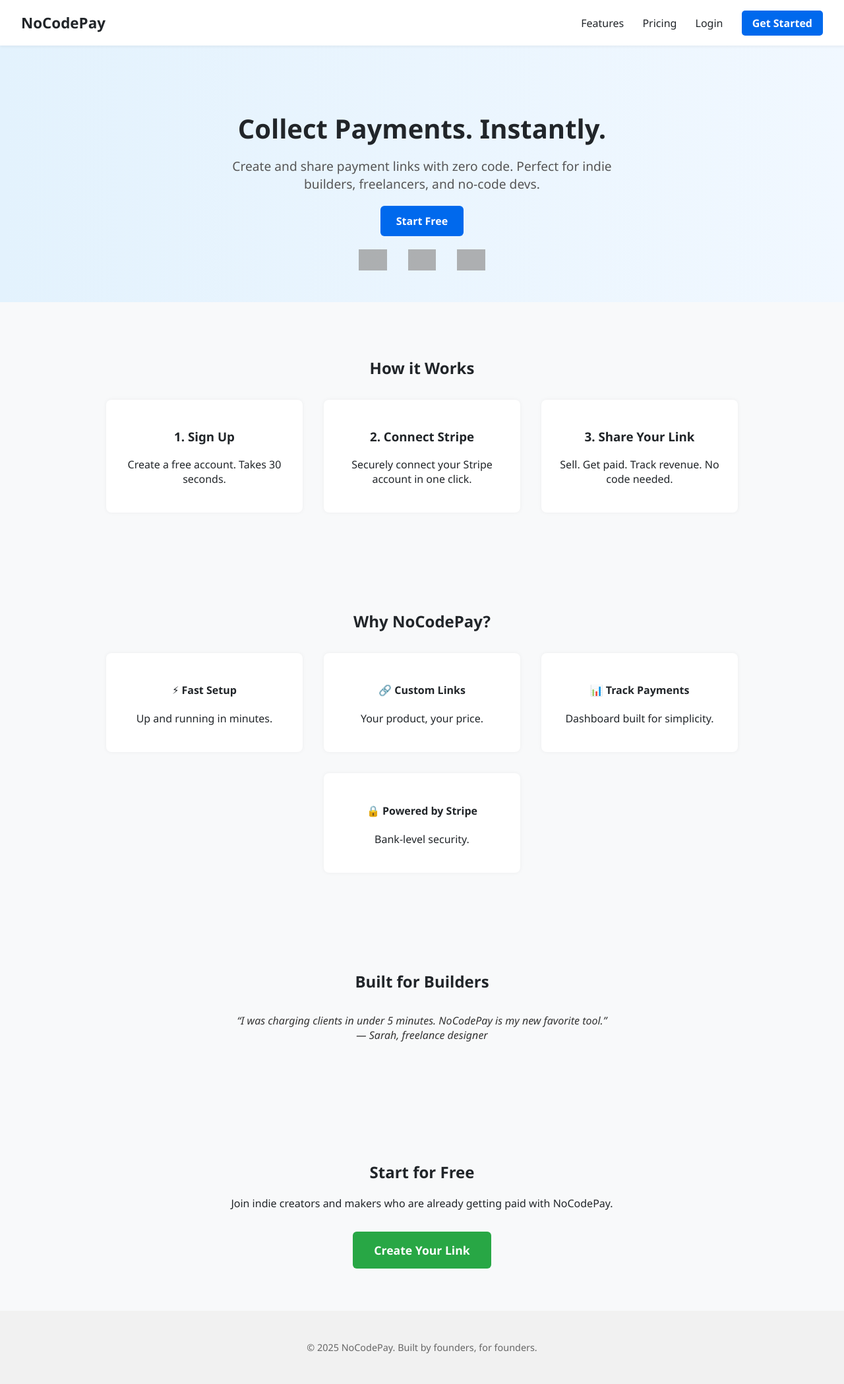
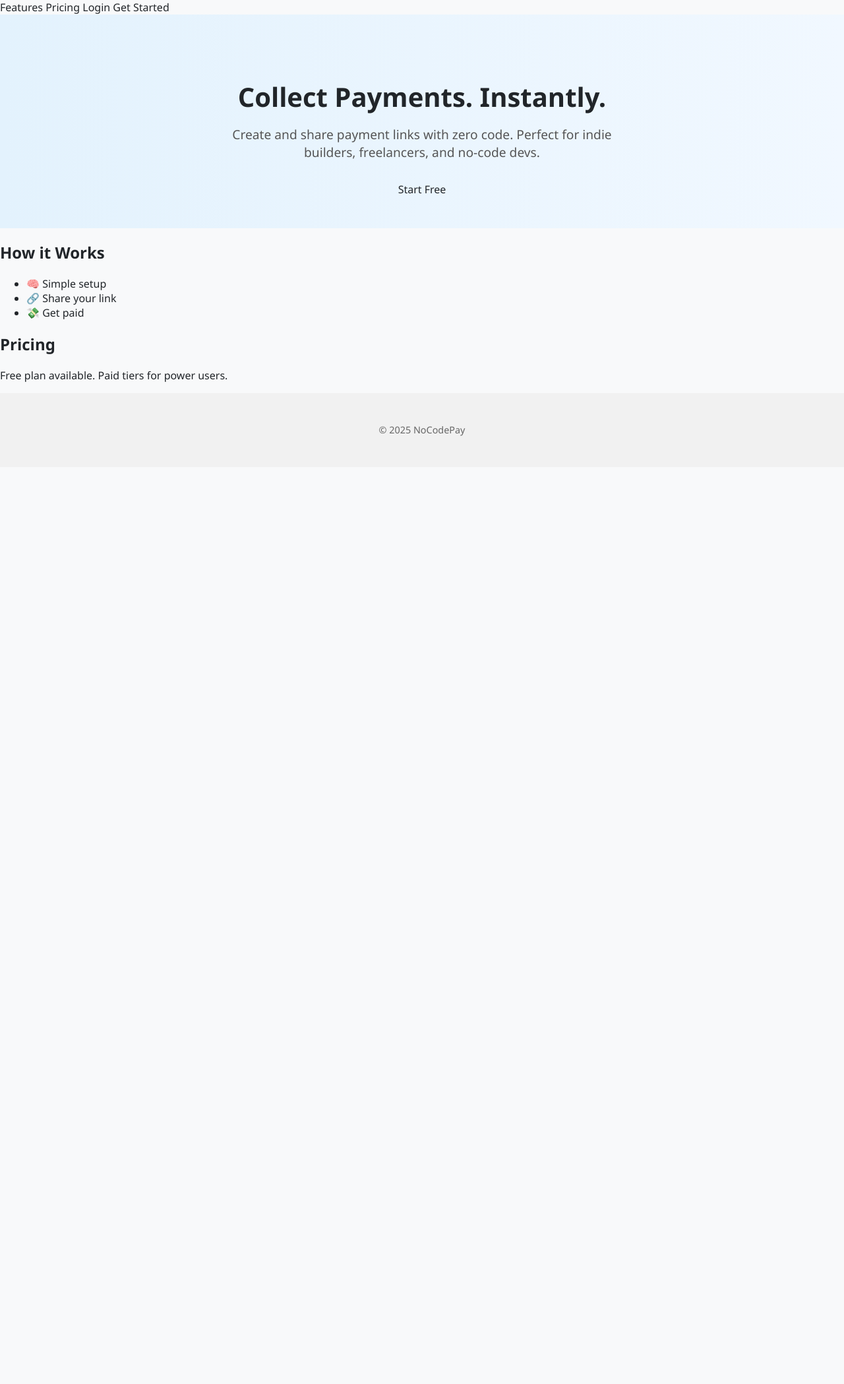
Before and after one commit to CODEREaDer24/Stripebridge, a Flask app: template templates/index.html in a window 1280 px wide. Shown: the whole page at 66% size. After the commit the page ends 661 px from the top, so only its background shows below. Run offline with Flask 3, Linux system fonts and the light colour scheme; the template is opened without the code that fills it, so the values that code supplies are empty; some libraries are stand-ins or nearby versions; grey boxes are pictures that could not be loaded.

Commit message:
Update index.html

```diff
--- a/templates/index.html
+++ b/templates/index.html
@@ -3,77 +3,41 @@
 <head>
     <meta charset="UTF-8">
     <meta name="viewport" content="width=device-width, initial-scale=1.0">
-    <title>NoCodePay — Payment Links in Seconds</title>
-    <link rel="stylesheet" href="/static/style.css">
+    <title>NoCodePay</title>
+    <link rel="stylesheet" href="{{ url_for('static', filename='css/style.css') }}">
 </head>
 <body>
-
-    <header class="navbar">
-        <div class="logo">NoCodePay</div>
-        <nav>
-            <a href="/features">Features</a>
-            <a href="/pricing">Pricing</a>
-            <a href="/login" class="login-btn">Login</a>
-            <a href="/signup" class="cta-btn">Get Started</a>
+    <header>
+        <nav class="nav">
+            <a href="#features">Features</a>
+            <a href="#pricing">Pricing</a>
+            <a href="/login">Login</a>
+            <a href="/signup" class="cta">Get Started</a>
         </nav>
     </header>
 
     <section class="hero">
         <h1>Collect Payments. Instantly.</h1>
         <p>Create and share payment links with zero code. Perfect for indie builders, freelancers, and no-code devs.</p>
-        <a href="/signup" class="hero-cta">Start Free</a>
-        <div class="trust-logos">
-            <img src="/static/stripe.svg" alt="Stripe">
-            <img src="/static/render.svg" alt="Render">
-            <img src="/static/github.svg" alt="GitHub">
-        </div>
+        <a href="/signup" class="btn-primary">Start Free</a>
     </section>
 
-    <section class="how-it-works">
+    <section id="features">
         <h2>How it Works</h2>
-        <div class="steps">
-            <div>
-                <h3>1. Sign Up</h3>
-                <p>Create a free account. Takes 30 seconds.</p>
-            </div>
-            <div>
-                <h3>2. Connect Stripe</h3>
-                <p>Securely connect your Stripe account in one click.</p>
-            </div>
-            <div>
-                <h3>3. Share Your Link</h3>
-                <p>Sell. Get paid. Track revenue. No code needed.</p>
-            </div>
-        </div>
+        <ul>
+            <li>🧠 Simple setup</li>
+            <li>🔗 Share your link</li>
+            <li>💸 Get paid</li>
+        </ul>
     </section>
 
-    <section class="features">
-        <h2>Why NoCodePay?</h2>
-        <div class="feature-grid">
-            <div><h4>⚡ Fast Setup</h4><p>Up and running in minutes.</p></div>
-            <div><h4>🔗 Custom Links</h4><p>Your product, your price.</p></div>
-            <div><h4>📊 Track Payments</h4><p>Dashboard built for simplicity.</p></div>
-            <div><h4>🔒 Powered by Stripe</h4><p>Bank-level security.</p></div>
-        </div>
-    </section>
-
-    <section class="testimonials">
-        <h2>Built for Builders</h2>
-        <blockquote>
-            “I was charging clients in under 5 minutes. NoCodePay is my new favorite tool.”
-            <br>— Sarah, freelance designer
-        </blockquote>
-    </section>
-
-    <section class="cta-final">
-        <h2>Start for Free</h2>
-        <p>Join indie creators and makers who are already getting paid with NoCodePay.</p>
-        <a href="/signup" class="cta-btn-large">Create Your Link</a>
+    <section id="pricing">
+        <h2>Pricing</h2>
+        <p>Free plan available. Paid tiers for power users.</p>
     </section>
 
     <footer>
-        <p>&copy; 2025 NoCodePay. Built by founders, for founders.</p>
+        <p>© 2025 NoCodePay</p>
     </footer>
-
 </body>
 </html>
```
